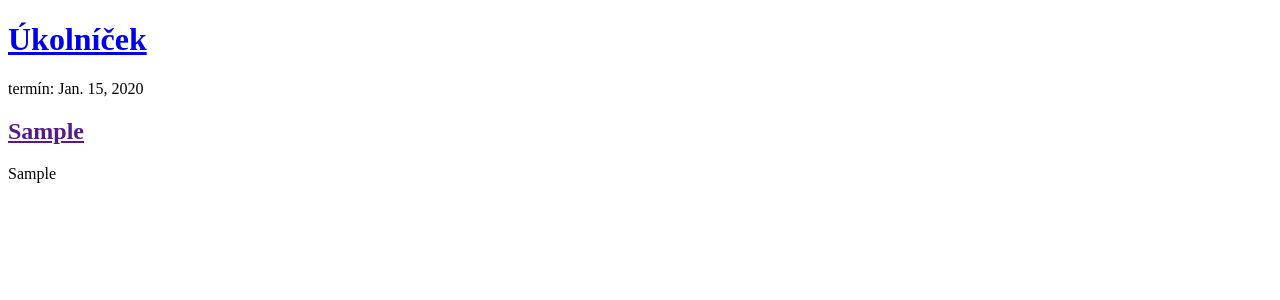
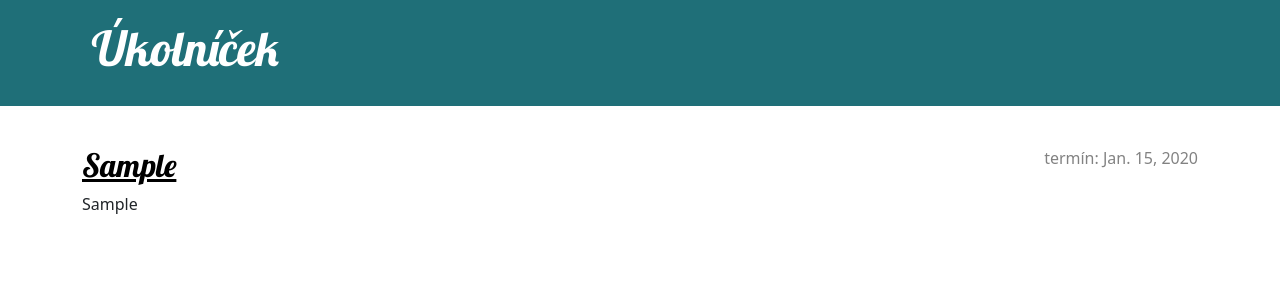
Before and after one commit to jnnsex01/ukolnicek, a Django app: template ukoly/templates/ukoly/ukol_list.html in a window 1280 px wide. Shown: the top 300 px of the page. Run offline with Django 5.2, Linux system fonts and the light colour scheme; the template is opened without the code that fills it: values that come from a table or form of the project are taken from there, others are empty; tables that the repository leaves empty hold one stand-in row (values such as "Sample post").

Commit message:
Dynamicka data, ssablony a css

```diff
--- /dev/null
+++ b/ukoly/static/css/ukoly.css
@@ -0,0 +1,71 @@
+.page-header {
+    background-color: #1F6F78;
+    margin-top: 0;
+    margin-bottom: 40px;
+    padding: 20px 20px 20px 40px;
+}
+
+.page-header h1,
+.page-header h1 a,
+.page-header h1 a:visited,
+.page-header h1 a:active {
+    color: #ffffff;
+    font-size: 36pt;
+    text-decoration: none;
+}
+
+h1,
+h2,
+h3,
+h4 {
+    font-family: 'Lobster', cursive;
+}
+
+.termin {
+    color: #828282;
+}
+
+.save {
+    float: right;
+}
+
+.ukol-form textarea,
+.ukol-form input {
+    width: 100%;
+}
+
+.top-menu,
+.top-menu:hover,
+.top-menu:visited {
+    color: #ffffff;
+    float: right;
+    font-size: 26pt;
+    margin-right: 20px;
+}
+
+.ukol {
+    margin-bottom: 70px;
+}
+
+.ukol h2 a,
+.ukol h2 a:visited {
+    color: #000000;
+}
+
+.ukol > .termin,
+.ukol > .actions {
+    float: right;
+}
+
+.btn-secondary,
+.btn-secondary:visited {
+    color: #1F6F78;
+    background: none;
+    border-color: #1F6F78;
+    margin-left: 15px;
+}
+
+.btn-secondary:hover {
+    color: #FFFFFF;
+    background-color: #1F6F78;
+}
--- a/ukoly/templates/ukoly/ukol_list.html
+++ b/ukoly/templates/ukoly/ukol_list.html
@@ -1,15 +1,33 @@
+{% load static %}
 <!DOCTYPE html>
 <html>
-    <header>
+    <head>
+        <title>Úkolníček</title>
+        <link rel="stylesheet" href="https://cdn.jsdelivr.net/npm/bootstrap@5.3.3/dist/css/bootstrap.min.css" ...>
+        <link rel="stylesheet" href="{% static 'css/ukoly.css' %}">
+        <link rel="stylesheet" href="https://fonts.googleapis.com/css?family=Lobster&subset=latin,latin-ext">
+    </head>
+    <body>
+        <header class="page-header">
+            <div class="container">
                 <h1><a href="/">Úkolníček</a></h1>
+            </div>
         </header>
 
+        <main class="container">
+            <div class="row">
+                <div class="col">
                     {% for ukol in ukoly %}
-    <article>
-        <time>termín: {{ ukol.termin|default:"bez termínu" }}</time>
+                        <article class="ukol">
+                            <time class="termin">
+                                termín: {{ ukol.termin|default:"bez termínu" }}
+                            </time>
                             <h2><a href="">{{ ukol.nazev }}</a></h2>
                             <p>{{ ukol.popis|linebreaksbr }}</p>
                         </article>
                     {% endfor %}
+                </div>
+            </div>
+        </main>
     </body>
 </html>
```
Lines whose indentation alone changed are shown as unchanged.
